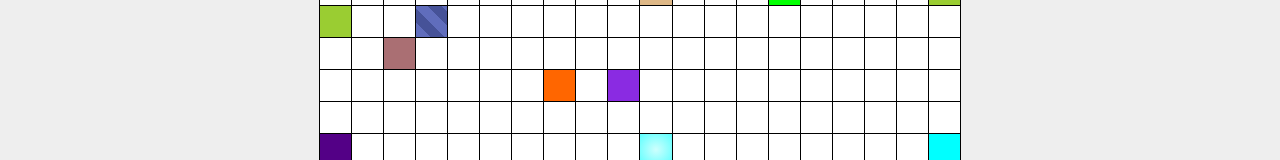
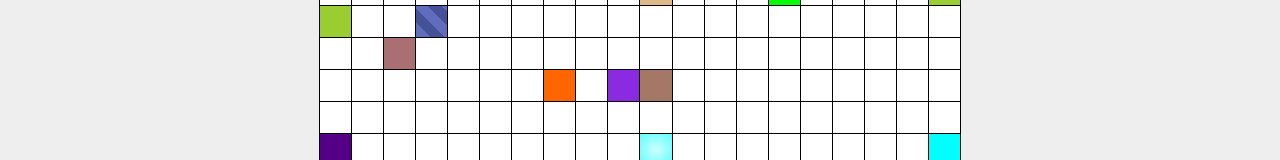
Before and after one commit to sonali2425singh-byte/GitStartedWithUs, a plain HTML site: page index.html in a window 1280 px wide. Shown: the part 251-411 px from the top of the page. Drawn offline with Linux system fonts and the light colour scheme.

Commit message:
151_naman

```diff
--- a/style.css
+++ b/style.css
@@ -303,3 +303,7 @@
 #pixel-art-container .cell:nth-child(1225) {
     background-color: navy
 }
+
+#pixel-art-container .cell:nth-child(151) {
+    background-color: #A47864
+}
```
